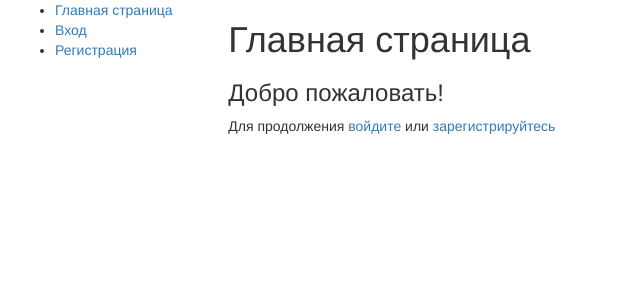
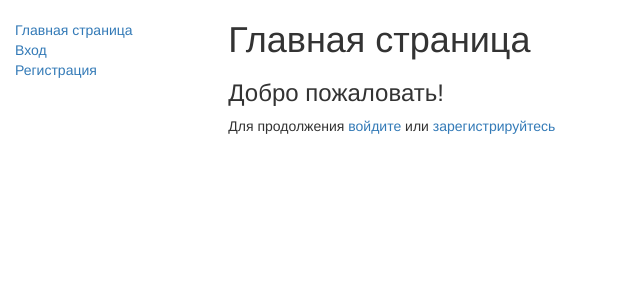
Before and after one commit to 5kywalker724/django-second, a Django app: page /applications/ in a window 1280 px wide. Shown: the top 300 px of the page, without its empty margins (0-640 px from the left). Run offline with Django 4.2, Linux system fonts and the light colour scheme; some libraries are stand-ins or nearby versions.

Commit message:
Добавление стилей шаблона и создание администратора

```diff
--- /dev/null
+++ b/design/applications/static/applications/style.css
@@ -0,0 +1,5 @@
+.sidebar-nav {
+  margin-top: 20px;
+  padding: 0;
+  list-style: none;
+}
--- a/design/applications/templates/base.html
+++ b/design/applications/templates/base.html
@@ -9,6 +9,9 @@
       href="https://maxcdn.bootstrapcdn.com/bootstrap/3.3.7/css/bootstrap.min.css" />
     <script src="https://ajax.googleapis.com/ajax/libs/jquery/1.12.4/jquery.min.js"></script>
     <script src="https://maxcdn.bootstrapcdn.com/bootstrap/3.3.7/js/bootstrap.min.js"></script>
+
+    {% load static %}
+    <link rel="stylesheet" href="{% static 'applications/style.css'%}"/>
 
 </head>
 <body>
--- a/design/design/urls.py
+++ b/design/design/urls.py
@@ -16,8 +16,10 @@ Including another URLconf
 """
 from django.contrib import admin
 from django.urls import path, include
+from django.views.generic import RedirectView
 
 urlpatterns = [
     path('superadmin/', admin.site.urls),
     path('applications/', include('applications.urls')),
+    path('', RedirectView.as_view(url='/applications/', permanent=True)),
 ]
```
Also changed, not shown: design/db.sqlite3.
